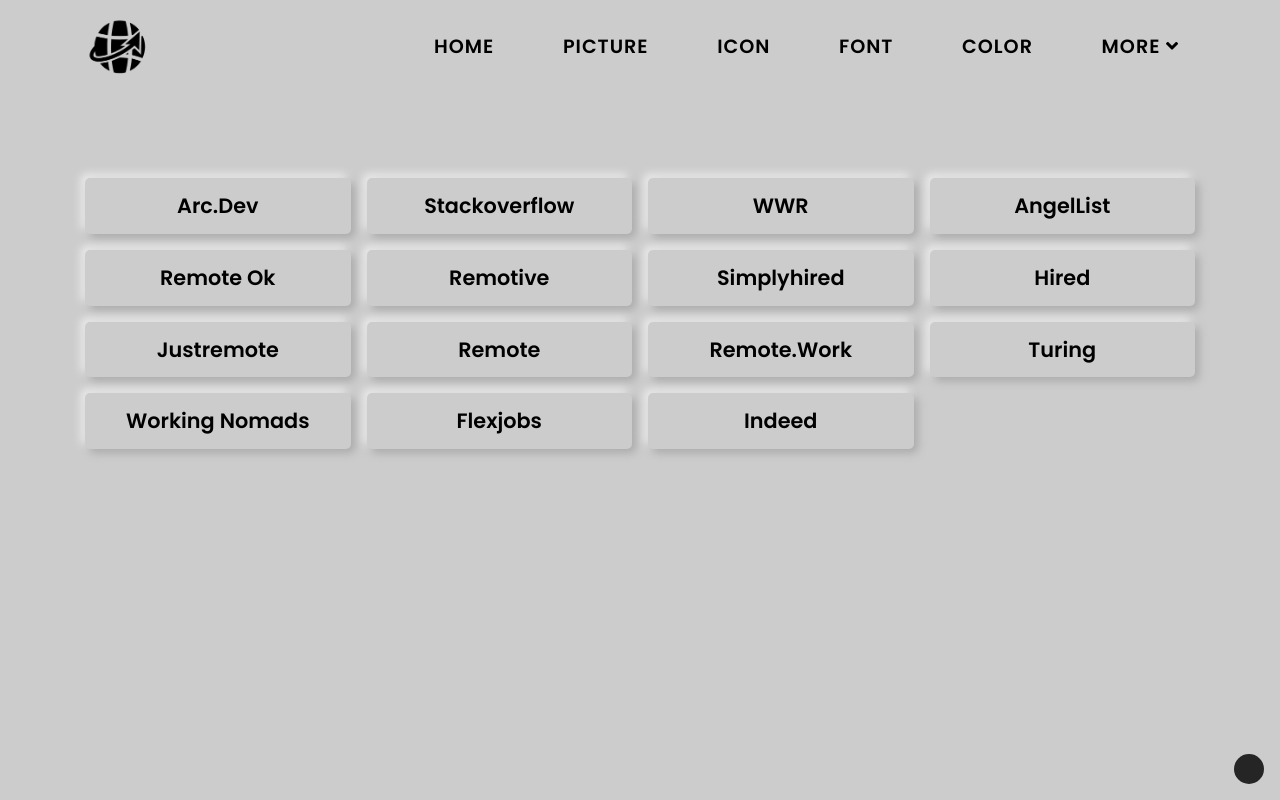
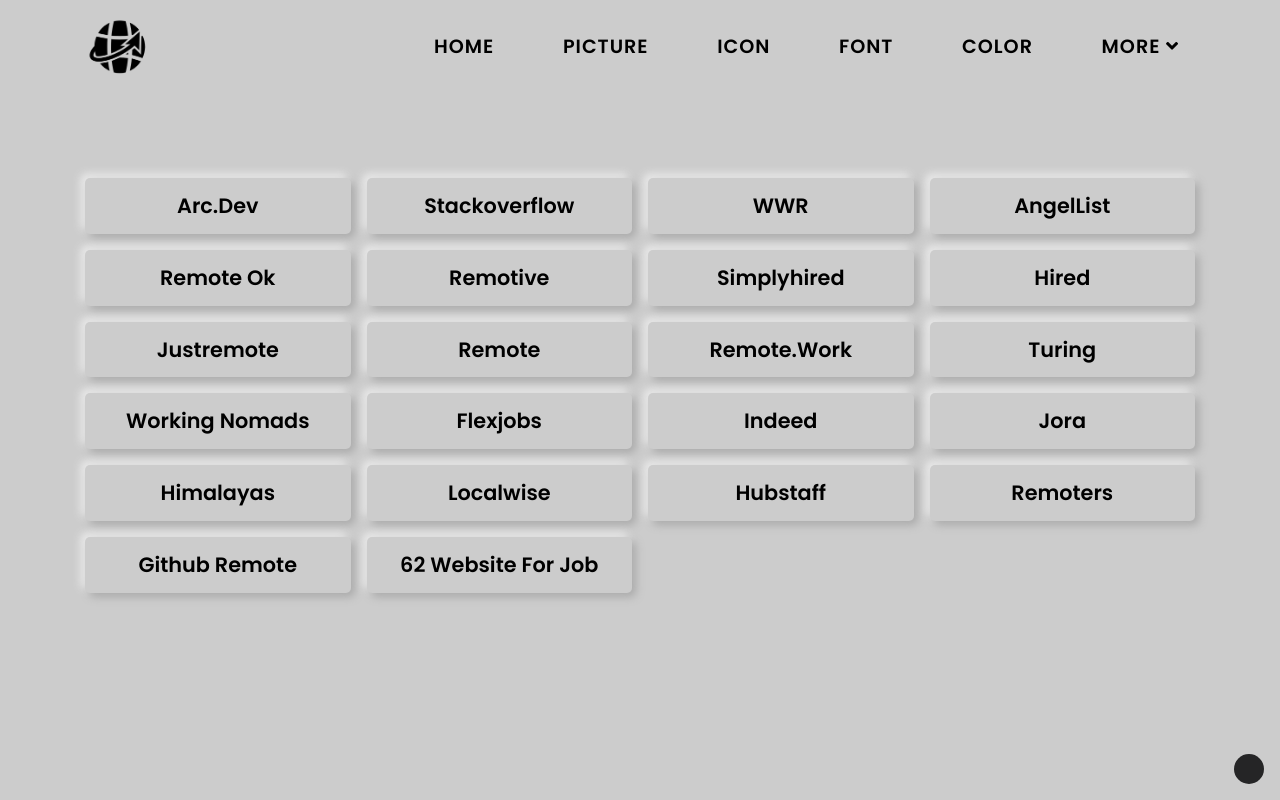
Before and after one commit to Mustafa-hameed199/web4webs, a Vue app: page /remote_job in a window 1280 px wide. Shown: the top 800 px of the page. Built offline with nearby package versions, Linux system fonts and the light colour scheme; a web font is replaced by a local one.

Commit message:
new websites

```diff
--- a/src/components/RemoteJobComp.vue
+++ b/src/components/RemoteJobComp.vue
@@ -25,6 +25,29 @@
                     flexjobs
                 </a>
                 <a href="https://www.indeed.com/" target="_blank"> indeed </a>
+                <a href="https://www.jora.com/" target="_blank">jora </a>
+                <a href="https://himalayas.app/" target="_blank"> himalayas </a>
+                <a href="https://www.localwise.com/" target="_blank">
+                    localwise
+                </a>
+                <a href="https://talent.hubstaff.com/" target="_blank">
+                    hubstaff
+                </a>
+                <a href="https://remoters.net/jobs/companies/technology/" target="_blank">
+                    remoters
+                </a>
+                <a
+                    href="https://github.com/search?q=remote+job&type="
+                    target="_blank"
+                >
+                    github remote
+                </a>
+                <a
+                    href="https://www.ryrob.com/remote-jobs-websites/#general"
+                    target="_blank"
+                >
+                    62 website for job
+                </a>
             </div>
         </div>
     </section>
```
